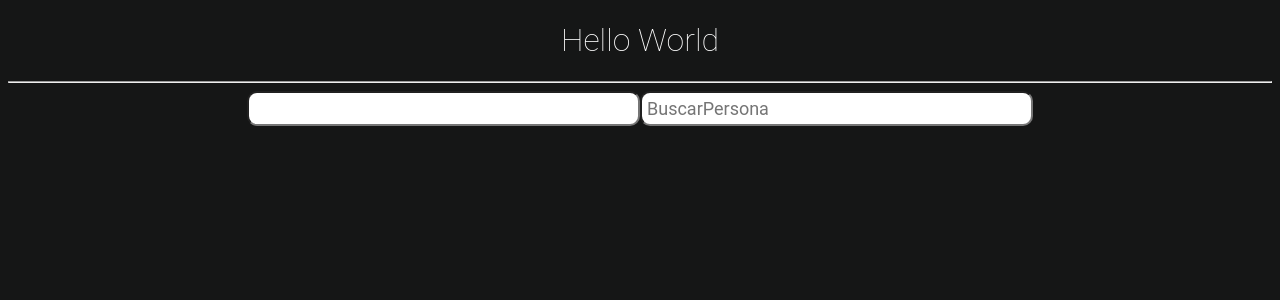
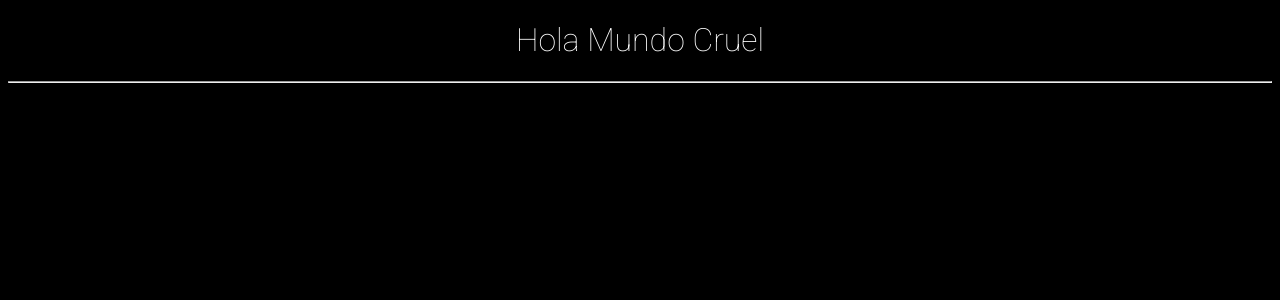
Before and after one commit to NicoAponce/demo, a React (Create React App) app: page / in a window 1280 px wide. Shown: the top 300 px of the page. Built offline with nearby package versions, Linux system fonts and the light colour scheme.

Commit message:
preparando para subir un commit por cada tema visto

```diff
--- a/src/demo.js
+++ b/src/demo.js
@@ -1,45 +1,17 @@
-import React, { useState } from 'react'
-import { fromEvent } from 'rxjs'
-import { mergeMap, pluck, debounceTime } from 'rxjs/operators'
-import { ajax } from 'rxjs/ajax'
+import React from "react";
+import { Observable } from "rxjs";
+import { map, filter, take } from "rxjs/operators";
+import {} from "rxjs/ajax";
 
 const Demo = () => {
 
-    const[name,setName]=useState('')
-    const onChangeName=({target})=>{
-        setName(target.value)
-    }
 
-    const url='http://localhost:9898/api/person/get'
-    const click$=fromEvent(document,'click')
+  return (
+    <div>
+      <h1>Hola Mundo Cruel</h1>
+      <hr />
+    </div>
+  );
+};
 
-    click$.pipe(
-        debounceTime(5000),
-        mergeMap(()=>ajax({
-            url:url,
-            method:'POST',
-            headers:{
-                'Content-type':'application/json'
-            },
-            body:{name}
-        }).pipe(
-            pluck('response','result')
-        ))
-    ).subscribe(console.log)
-
-    return (
-     <div>
-         <h1>Hello World</h1>
-         <hr/>
-         <input
-            value={name}
-            onChange={onChangeName}
-         />
-         <input
-            placeholder="BuscarPersona"
-         />
-     </div>
-    )
-}
-
-export default Demo
+export default Demo;
--- a/src/index.css
+++ b/src/index.css
@@ -1,23 +1,56 @@
-*,
-html,
-body {
-  font-family: "Roboto", sans-serif;
+@import url('https://fonts.googleapis.com/css?family=Roboto:100,400&display=swap');
+
+*, html, body {
+    font-family: 'Roboto', sans-serif;
     color: white;
 }
-body {
+
+body{
     text-align: center !important;
-  background-color: #151616;
+    background-color: #000000;
 }
+
 h1 {
     font-weight: lighter;
 }
 
-input,
-button {
-  width: 30%;
-  padding: 5px;
+input, button {
+    width: 35%;
+    padding: 10px;
     color: black;
     font-size: 18px;
-  font-family: "Roboto", sans-serif;
+    font-family: 'Roboto', sans-serif;
     border-radius: 10px;
 }
+
+button, video{
+    margin-right: 10px;
+}
+
+img {
+    border-radius: 5px;
+}
+
+ol {
+    text-align: left;
+}
+
+.progress-bar {
+    position: fixed;
+    top: 0;
+    left: 0;
+    height: 5px;
+    width: 0%;
+    background-color: #EA3CB5;
+}
+
+#img-perro {
+    display: block;
+    margin-top: 10px;
+    align-items: center;
+    max-width: 300px;
+    max-height: 300px;
+
+    margin-left: auto;
+    margin-right: auto;
+}
--- /dev/null
+++ b/src/xdxdxd/rxjs.js
@@ -0,0 +1,14 @@
+import React from "react";
+import { map, filter } from "rxjs/operators";
+import { Observable } from "rxjs";
+
+const RxJs = () => {
+
+  return (
+    <div>
+      <h1>Esto son ejemplos pra no olvidarme de RxJs</h1>
+    </div>
+  );
+};
+
+export default RxJs;
```
Lines whose indentation alone changed are shown as unchanged.
